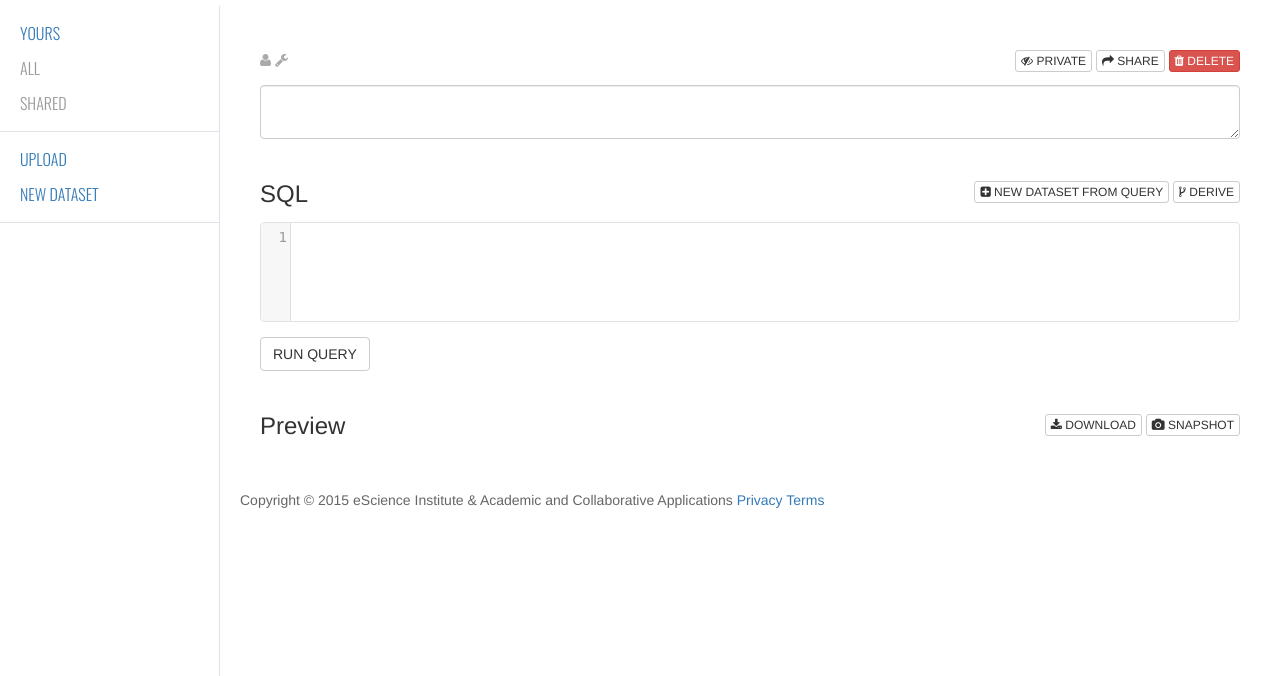
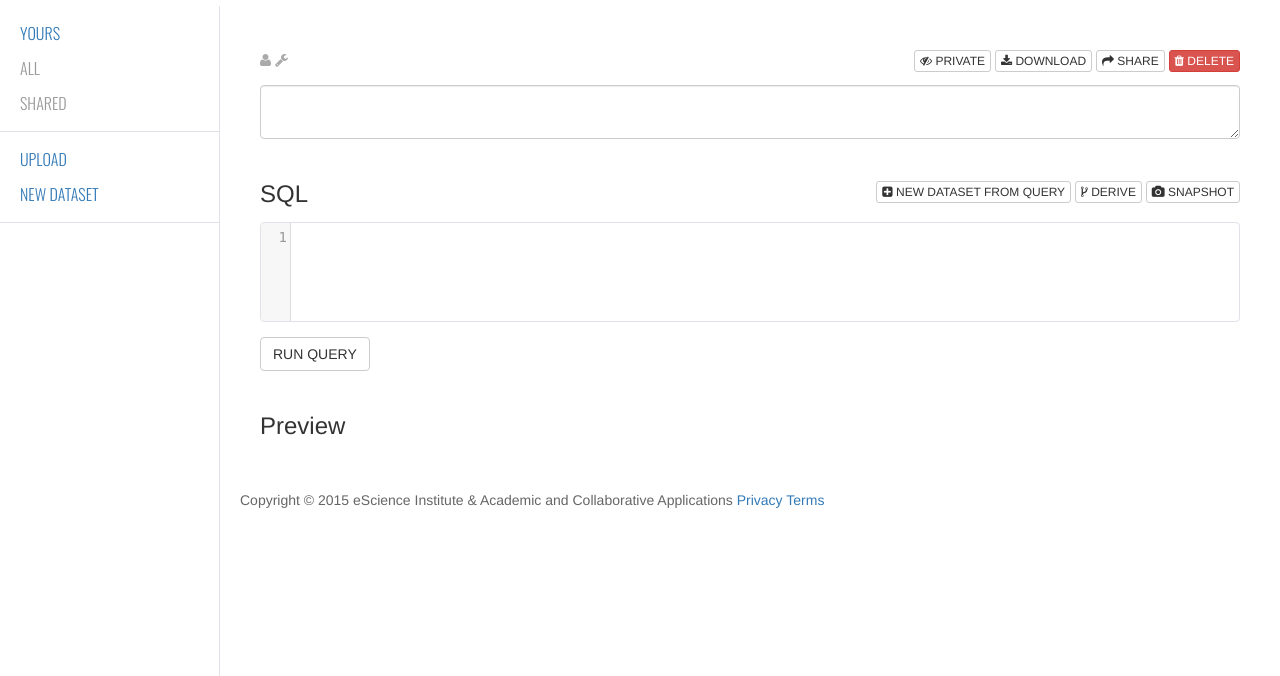
Before and after one commit to uw-it-aca/sqlshare, a Django app: template sqlshare_web/templates/sqlshare_web/detail.html in a window 1280 px wide. Shown: the part 60-736 px from the top of the page. Run offline with Django 3.2, Linux system fonts and the light colour scheme; the template is opened without the code that fills it, so the values that code supplies are empty; style sheets or scripts are compiled from the project's sources; some libraries are stand-ins or nearby versions.

Commit message:
Moves download and snapshot buttons.

```diff
--- a/sqlshare_web/static/sqlshare_web/css/desktop.less
+++ b/sqlshare_web/static/sqlshare_web/css/desktop.less
@@ -21,7 +21,7 @@
     h2 { margin-top: 0; }
     .sql-content-inner { padding: 20px;
 
-        .sql-dataset-actions { margin-bottom: 1em; text-align: right;
+        .sql-dataset-actions { margin-bottom: 1em; text-align: right; width: 50%;
             button {
                 span { display: inline-block; }
             }
--- a/sqlshare_web/templates/sqlshare_web/detail.html
+++ b/sqlshare_web/templates/sqlshare_web/detail.html
@@ -21,14 +21,10 @@
     <div class="sql-dataset-actions">
         <button type="button" class="btn btn-default btn-xs" id="make_dataset_private" {% if not dataset.is_public %}style="display:none;"{% endif %}><i class="fa fa-eye"></i> <span>PUBLIC</span></button>
         <button type="button" class="btn btn-default btn-xs" id="make_dataset_public" {% if dataset.is_public %}style="display:none;"{% endif %}><i class="fa fa-eye-slash"></i> <span>PRIVATE</span></button>
-
-
-
+        <button type="button" class="btn btn-default btn-xs" id=""><i class="fa fa-download"></i> <span>DOWNLOAD</span></button>
         <button type="button" class="btn btn-default btn-xs" id="" data-toggle="modal" data-target="#share_modal"><i class="fa fa-share"></i> <span>SHARE</span></button>
         <button type="button" class="btn btn-danger btn-xs" id="" data-toggle="modal" data-target="#delete_modal"><i class="fa fa-trash"></i> <span>DELETE</span></button>
     </div>
-
-
 
 </div>
 
@@ -47,9 +43,11 @@
         <button type="button" class="btn btn-default" id="run_query">RUN QUERY</button>
         <button type="button" class="btn btn-default" id="update_dataset_sql" style="display: none;">UPDATE DATASET</button>
     </div>
+
     <div class="sql-dataset-actions">
         <button type="button" class="btn btn-default btn-xs" id=""><i class="fa fa-plus-square"></i> <span>NEW DATASET FROM QUERY</span></button>
         <button type="button" class="btn btn-default btn-xs" id=""><i class="fa fa-code-fork"></i> <span>DERIVE</span></button>
+        <button type="button" class="btn btn-default btn-xs" id=""><i class="fa fa-camera"></i> <span>SNAPSHOT</span></button>
     </div>
 </form>
 
@@ -98,12 +96,6 @@
     </table>
     </div>
     {% endif %}
-
-    <div class="sql-dataset-actions">
-
-        <button type="button" class="btn btn-default btn-xs" id=""><i class="fa fa-download"></i> <span>DOWNLOAD</span></button>
-        <button type="button" class="btn btn-default btn-xs" id=""><i class="fa fa-camera"></i> <span>SNAPSHOT</span></button>
-    </div>
 
 </div>
 
```
